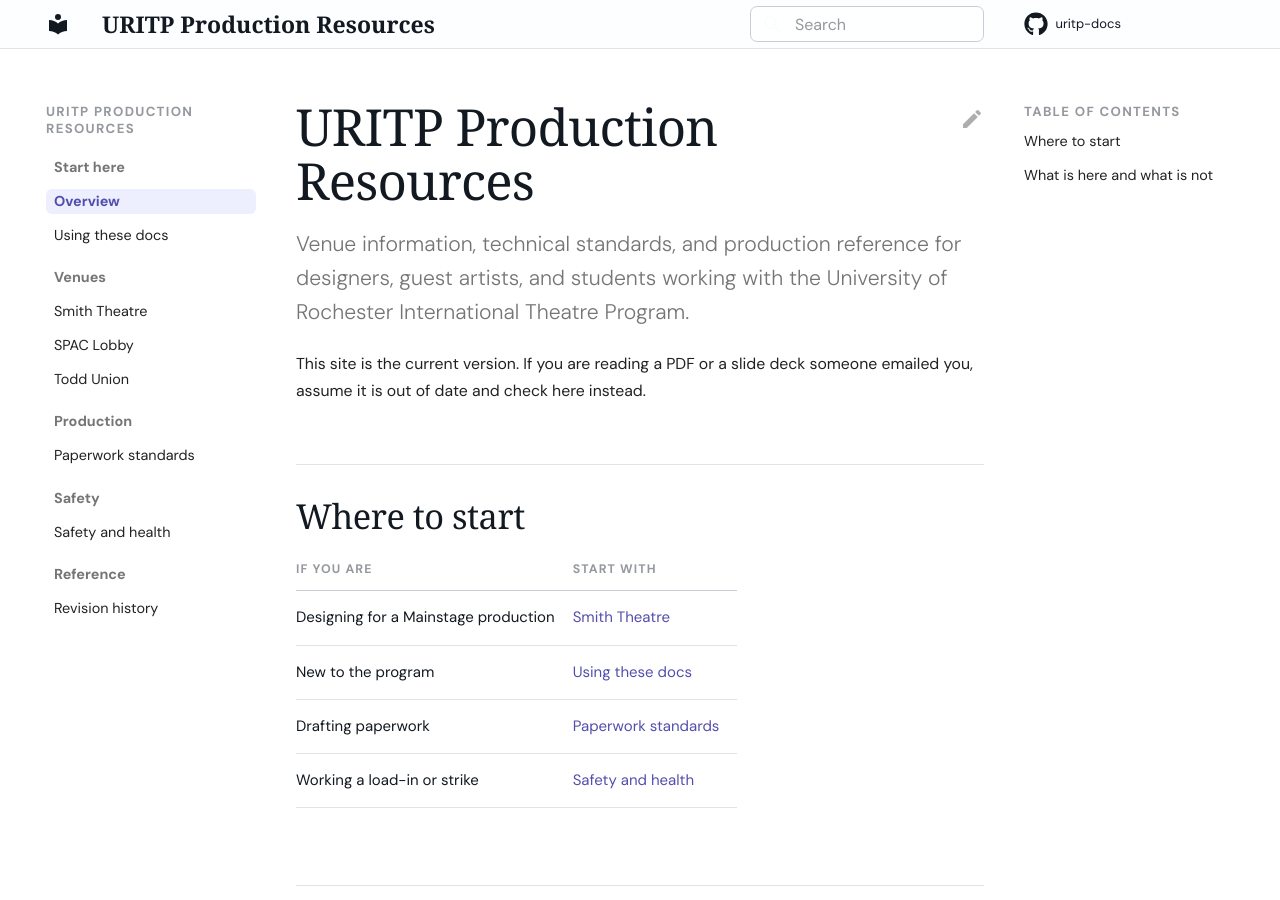
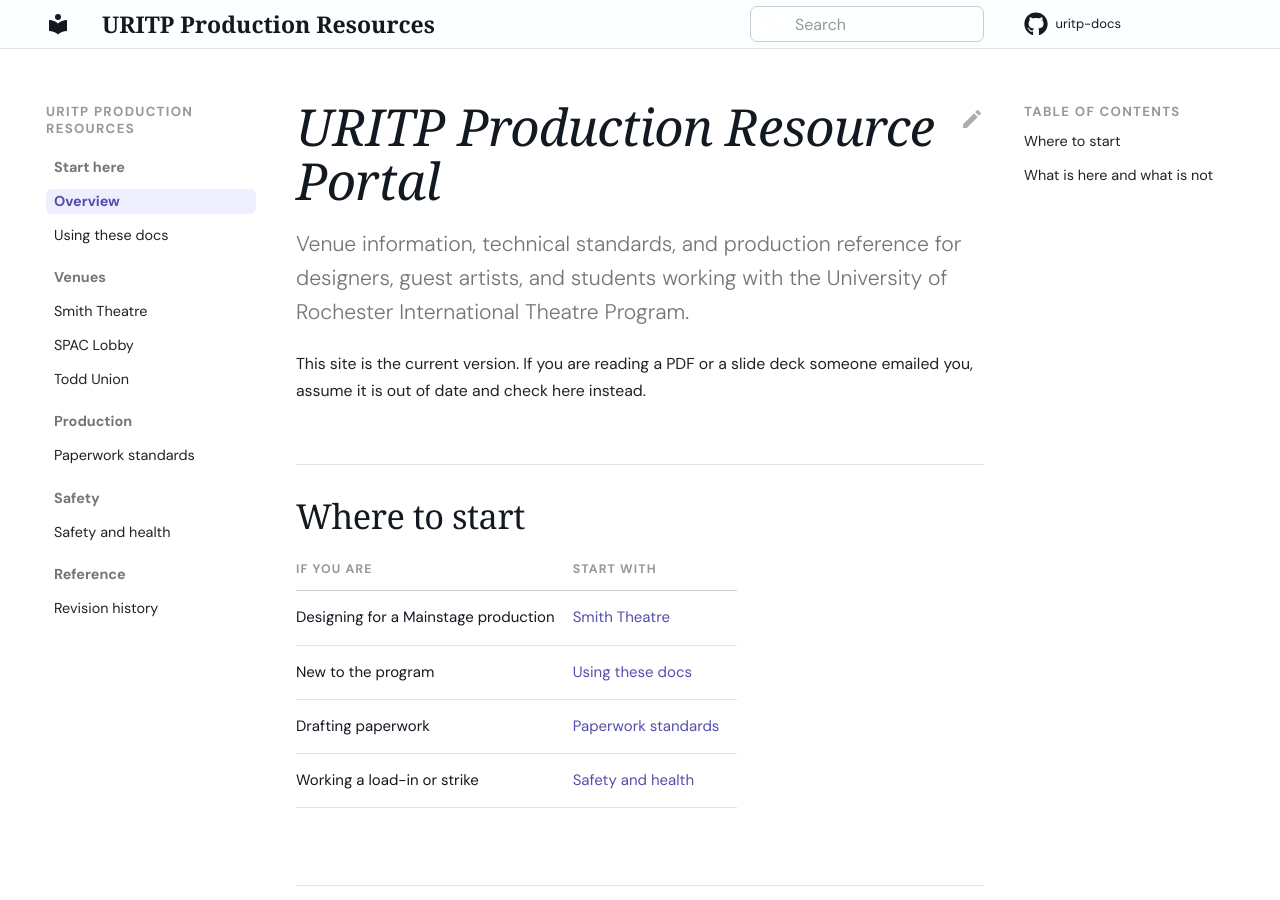
Before and after one commit to maw-agents/uritp-docs, an MkDocs documentation site: the page built from docs/index.md, in a window 1280 px wide and 900 px high. Built offline with MkDocs 1.6.1 and Material for MkDocs 9.7.7, drawn with Linux system fonts in a browser that asks for light colours; comment, search, counter and statistics services are not loaded.

Commit message:
Update index.md

```diff
--- a/docs/index.md
+++ b/docs/index.md
@@ -2,7 +2,7 @@
 title: Overview 2.0
 ---
 
-# URITP Production Resources
+# _URITP Production Resource Portal_
 
 Venue information, technical standards, and production reference for designers, guest artists, and students working with the University of Rochester International Theatre Program.
 
```
